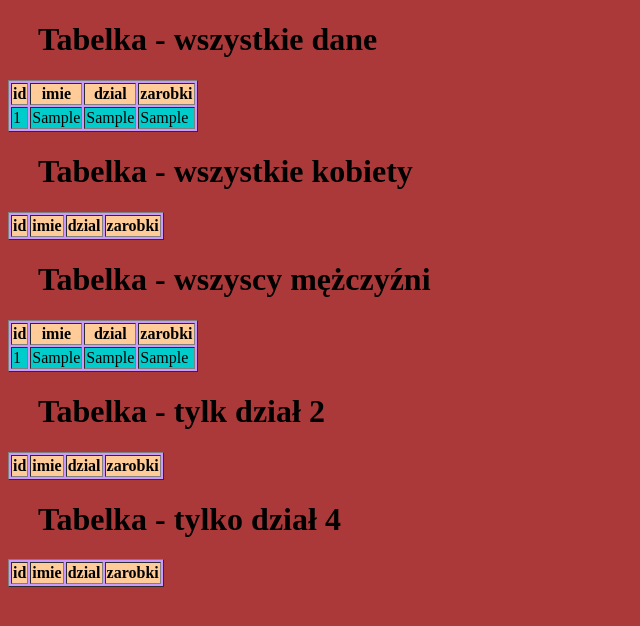
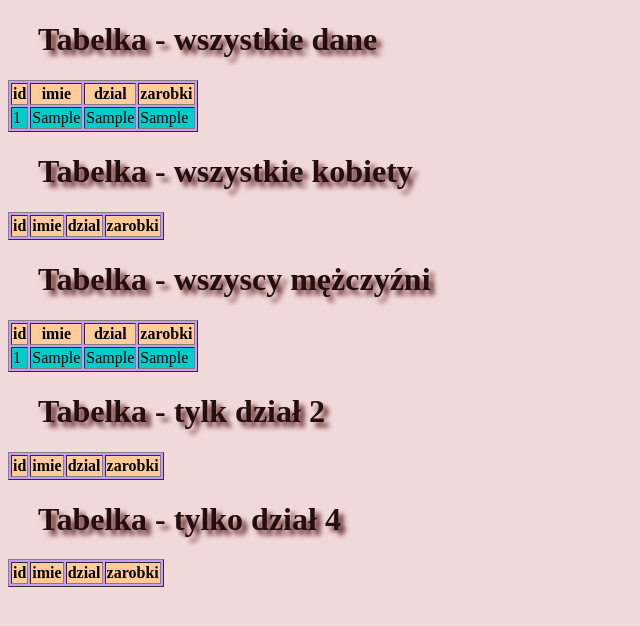
Before and after one commit to SK-2019/php-sql-wprowadzenie-Marcia56, a PHP site: page / in a window 1280 px wide. Shown: the top 626 px of the page, without its empty margins (0-640 px from the left). Run offline with PHP 8.4, Linux system fonts and the light colour scheme; tables that the repository leaves empty or names only in its code hold one stand-in row (values such as "Sample post"); data that the repository does not hold is empty.

Commit message:
Update style.css

```diff
--- a/style.css
+++ b/style.css
@@ -1,20 +1,20 @@
 body {
-  background-color: #ac3939;
+  background-color: #f2d9d9;
 }
 
 h1 {
-  //text-shadow: 5px 5px 5px black;
-  color: black;
+  text-shadow: 5px 5px 5px #5c2323;
+  color: #250e0e;
   margin-left: 30px;
 }
 
 h2 {
-  color: #f2d9d9;
+  color: #ebc6c6;
   margin-left: 20px;
 }
 
 h2 {
-  font-style: italic;
+  font-style: normal;
 }
 
 table{
```
